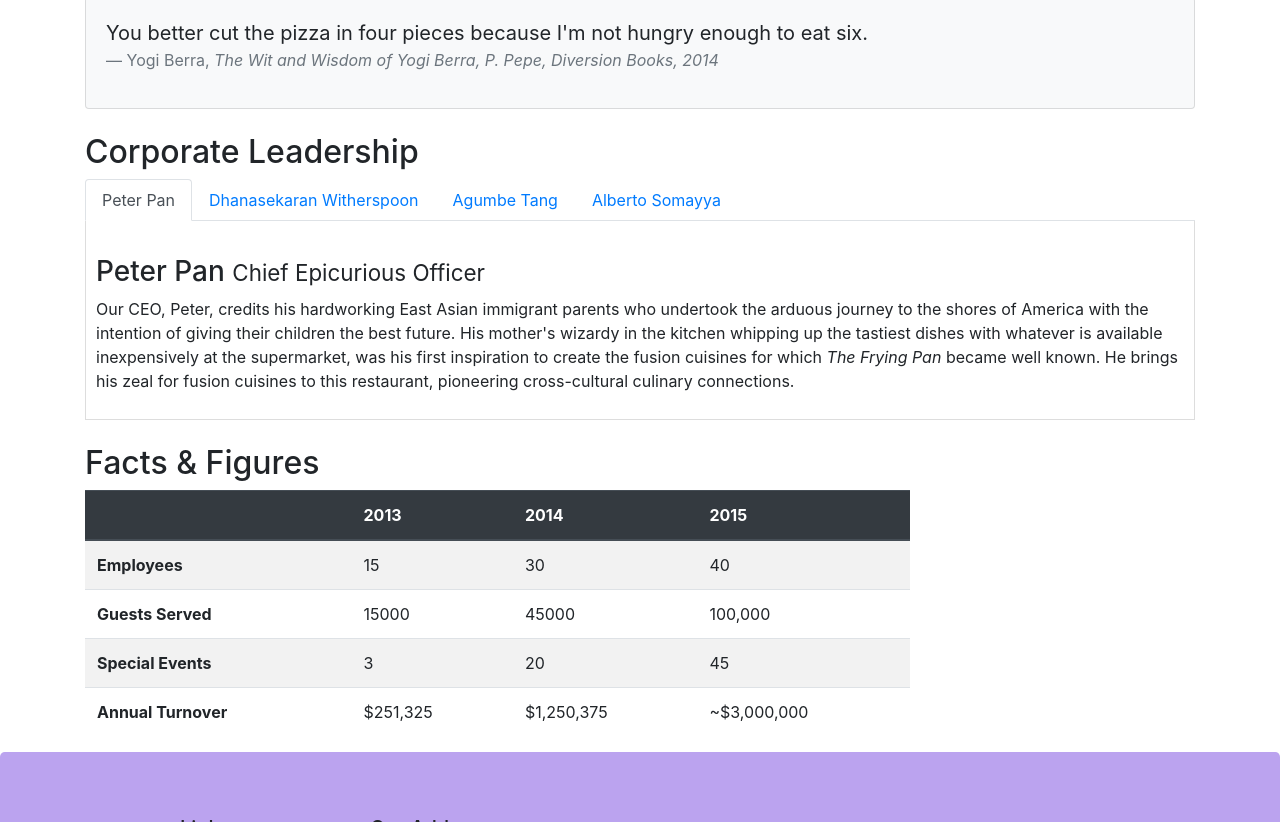
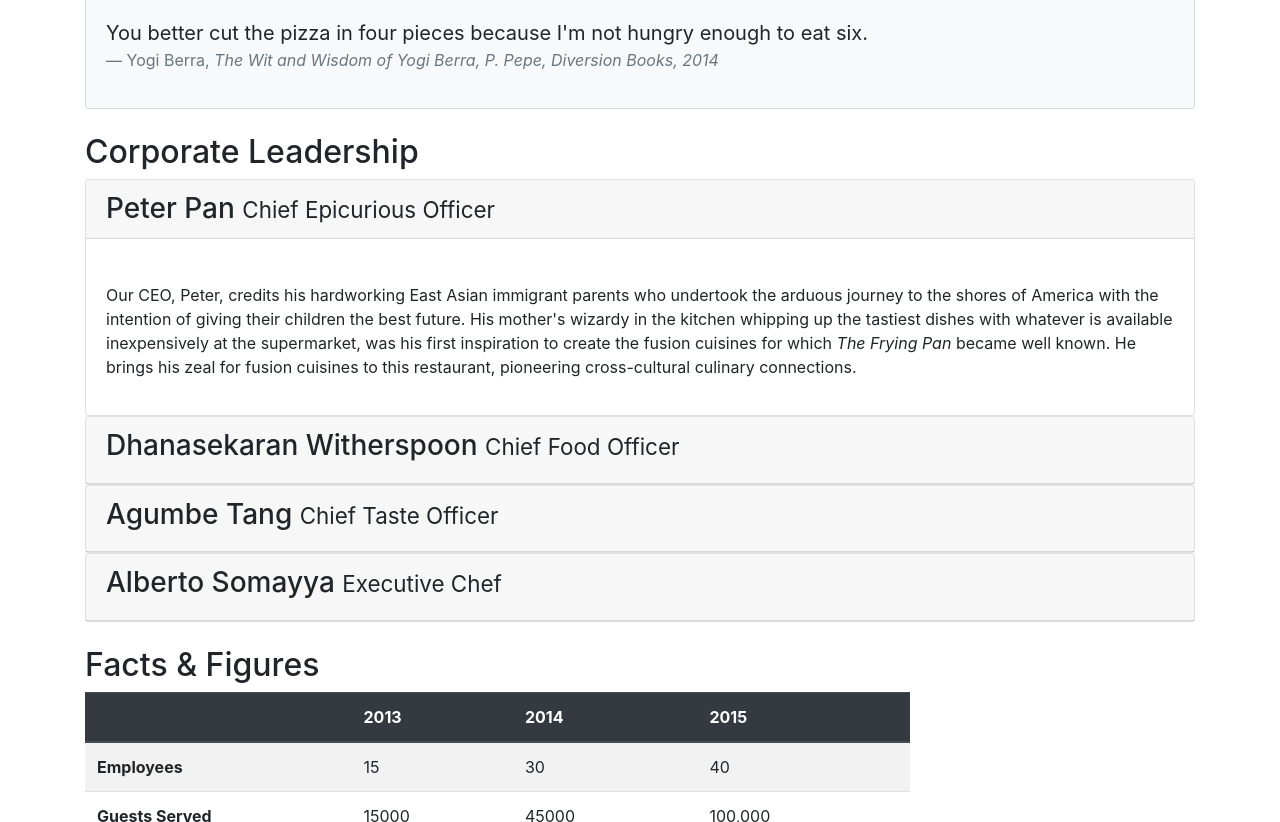
Before and after one commit to vijitmalik/bootstrap4, a website: page aboutus.html in a window 1280 px wide. Shown: the part 718-1540 px from the top of the page. Drawn offline with nearby package versions, Linux system fonts and the light colour scheme.

Commit message:
accordian

```diff
--- a/aboutus.html
+++ b/aboutus.html
@@ -94,39 +94,67 @@
         <div class="row row-content">
             <div class="col-12">
                 <h2>Corporate Leadership</h2>
-                <ul class="nav nav-tabs">
-                  <li class="nav-item">
-                    <a class="nav-link active" data-toggle="tab" href="#peterpan" role="tab">Peter Pan</a>
-                  </li>
-                  <li class="nav-item">
-                    <a class=" nav-link" data-toggle="tab" href="#dhanasekaranwitherspoon" role="tab" >Dhanasekaran Witherspoon</a>
-                  </li>
-                  <li class="nav-item">
-                    <a class="nav-link"  data-toggle="tab" href="#agumbetang" role="tab" >Agumbe Tang</a>
-                  </li>
-                  <li class="nav-item">
-                    <a class="nav-link"  data-toggle="tab" href="#albertosomayya" role="tab" >Alberto Somayya</a>
-                  </li>
-                </ul>
-                  <!--tab panes-->
-                  <div class="tab-content">
-                    <div class="tab-pane fade show active" id="peterpan" role="tabpanel" ><br>
-                      <h3>Peter Pan <small>Chief Epicurious Officer</small></h3>
+                <div class="accordian">
+                    <div class="card">
+                      <div class="card-header" id="peterhead" role="tab" >
+                        <h3 class="mb-0" >
+                          <a data-toggle="collapse" data-target="#peterpan">Peter Pan <small>Chief Epicurious Officer</small></a>
+                        </h3>
+                      </div>
+                      <div class="collapse show" id="peterpan" role="tabpanel" data-parent=".accordian" ><br>
+                        <div class="card-body">
                               <p class="d-none d-sm-block">Our CEO, Peter, credits his hardworking East Asian immigrant parents who undertook the arduous journey to the shores of America with the intention of giving their children the best future. His mother's wizardy in the kitchen whipping up the tastiest dishes with whatever is available inexpensively at the supermarket, was his first inspiration to create the fusion cuisines for which <em>The Frying Pan</em> became well known. He brings his zeal for fusion cuisines to this restaurant, pioneering cross-cultural culinary connections.</p>
                         </div>
-                    <div class="tab-pane fade" id="dhanasekaranwitherspoon" role="tabpanel" ><br>
-                      <h3>Dhanasekaran Witherspoon <small>Chief Food Officer</small></h3>
+                      </div>
+
+                    </div>
+                    <div class="card">
+                      <div class="card-header" id="dhanasekaranhead" role="tab" >
+                        <h3 class="mb-0" >
+                        <a data-toggle="collapse" data-target="#dhanasekaranwitherspoon"><h3>Dhanasekaran Witherspoon <small>Chief Food Officer</small></h3></a>
+                        </h3>
+                      </div>
+                      <div class="collapse" id="dhanasekaranwitherspoon" role="tabpanel" data-parent=".accordian" ><br>
+                        <div class="card-body">
                           <p <small class="d-none d-sm-block">Our CFO, Danny, as he is affectionately referred to by his colleagues, comes from a long established family tradition in farming and produce. His experiences growing up on a farm in the Australian outback gave him great appreciation for varieties of food sources. As he puts it in his own words, <em>Everything that runs, wins, and everything that stays, pays!</em></p>
                         </div>
-                    <div class="tab-pane fade" id="agumbetang" role="tabpanel" ><br>
-                      <h3>Agumbe Tang <small>Chief Taste Officer</small></h3>
+                      </div>
+
+                    </div>
+                    <div class="card">
+                      <div class="card-header" id="agumbehead" role="tab" >
+                        <h3 class="mb-0" >
+                        <a data-toggle="collapse" data-target="#agumbetang">  <h3>Agumbe Tang <small>Chief Taste Officer</small></h3></a>
+                        </h3>
+                      </div>
+                      <div class="collapse" id="agumbetang" role="tabpanel" data-parent=".accordian" ><br>
+                        <div class="card-body">
                           <p <small class="d-none d-sm-block">Blessed with the most discerning gustatory sense, Agumbe, our CTO, personally ensures that every dish that we serve meets his exacting tastes. Our chefs dread the tongue lashing that ensues if their dish does not meet his exacting standards. He lives by his motto, <em>You click only if you survive my lick.</em></p>
                       </div>
-                    <div class="tab-pane fade" id="albertosomayya" role="tabpanel" ><br>
-                      <h3>Alberto Somayya <small>Executive Chef</small></h3>
+                      </div>
+
+                    </div>
+                    <div class="card">
+                      <div class="card-header" id="albertohead" role="tab" >
+                        <h3 class="mb-0" >
+                        <a data-toggle="collapse" data-target="#albertosomayya">  <h3>Alberto Somayya <small>Executive Chef</small></h3></a>
+                        </h3>
+                      </div>
+                      <div class="collapse" id="albertosomayya" role="tabpanel" data-parent=".accordian" ><br>
+                        <div class="card-body">
                           <p <small class="d-none d-sm-block">Award winning three-star Michelin chef with wide International experience having worked closely with whos-who in the culinary world, he specializes in creating mouthwatering Indo-Italian fusion experiences. He says, <em>Put together the cuisines from the two craziest cultures, and you get a winning hit! Amma Mia!</em></p>
                         </div>
                       </div>
+
+                    </div>
+
+
+
+
+
+                </div>
+                  <!--tab panes-->
+
 
               </div>
        </div><br>
```
Lines whose indentation alone changed are shown as unchanged.
